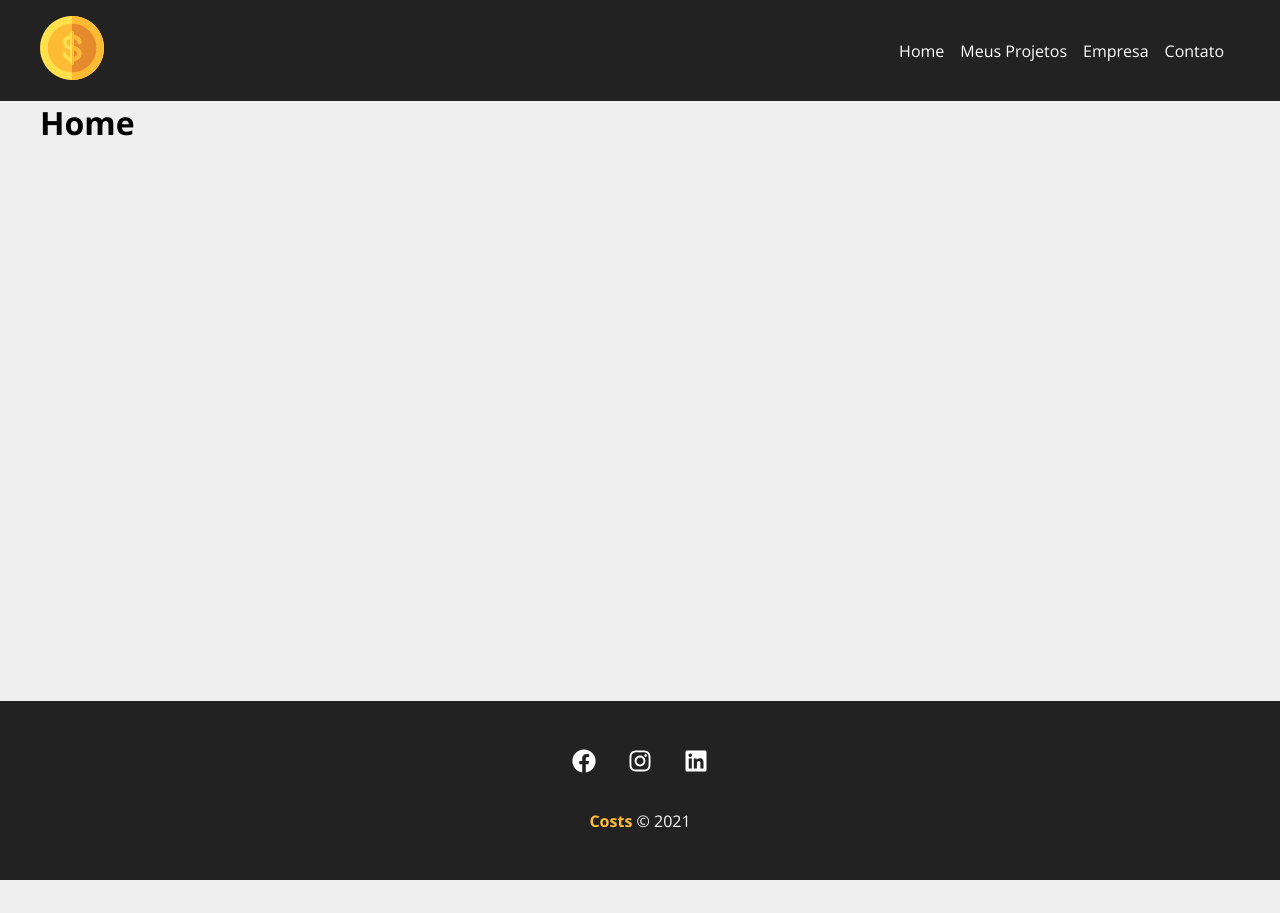
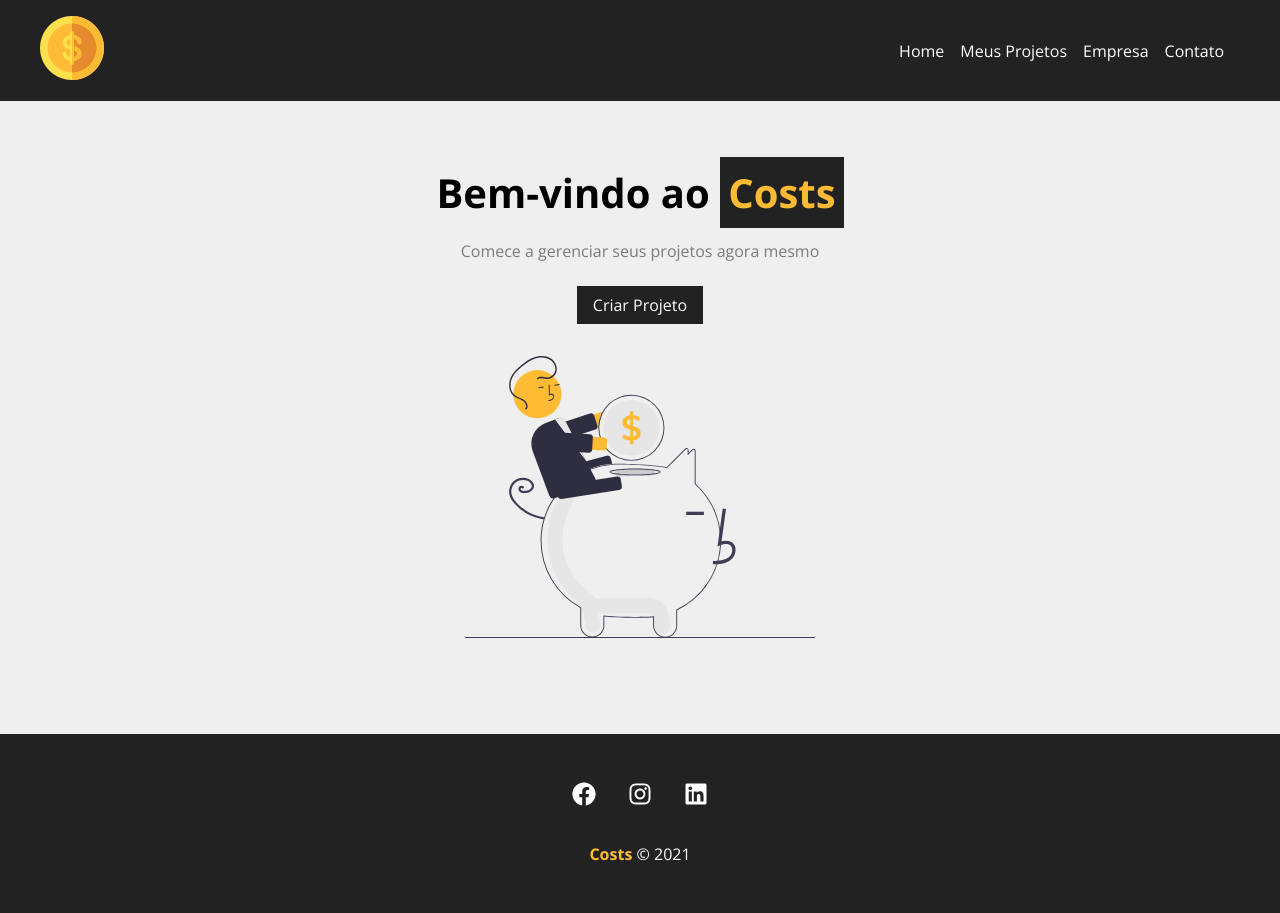
Before and after one commit to dspippi/servercosts, a React (Create React App) app: page / in a window 1280 px wide. Before the commit the page ends 880 px from the top, so only its background shows below. Built offline with nearby package versions, Linux system fonts and the light colour scheme.

Commit message:
Aula 20: Home concluída

```diff
--- a/src/App.js
+++ b/src/App.js
@@ -1,4 +1,4 @@
-import { BrowserRouter as Router, Switch, Route, Link } from 'react-router-dom'
+import { BrowserRouter as Router, Switch, Route } from 'react-router-dom'
 import Home from './components/pages/Home'
 import Contact from './components/pages/Contact'
 import Company from './components/pages/Company'
--- /dev/null
+++ b/src/components/layout/Home.module.css
@@ -0,0 +1,30 @@
+.home_container{
+    width: 100%;
+    display:flex;
+    flex-direction: column;
+    align-items: center;
+    justify-content: center;
+    padding: 4em;
+}
+
+.home_container h1{
+    font-size:2.5em;
+    margin-bottom: 0.5em;
+
+}
+
+.home_container h1 span{
+    color: #ffbb33;
+    padding: 0.2em;
+    background-color: #222;
+}
+
+.home_container p{
+    margin-bottom: 1.5em;
+    color: #7b7b7b;
+}
+
+.home_container img{
+    width: 350px;
+    margin: 2em 0;
+}
--- /dev/null
+++ b/src/components/layout/LinkButton.js
@@ -0,0 +1,9 @@
+import styles from './LinkButton.module.css'
+import {Link} from 'react-router-dom'
+
+function LinkButton({to, text}){
+return(
+    <Link className={styles.btn} to={to}>{text}</Link>
+)
+}
+export default LinkButton
--- /dev/null
+++ b/src/components/layout/LinkButton.module.css
@@ -0,0 +1,11 @@
+.btn{
+    background-color: #222;
+    color:#FFF;
+    padding: 0.5em 1em;
+    text-decoration: none;
+    transition: 0.5s;
+}
+
+.btn:hover{
+    color: #ffbb33;
+}
--- a/src/components/pages/Home.js
+++ b/src/components/pages/Home.js
@@ -1,4 +1,17 @@
-function Home(){
-    return(<h1>Home</h1>)
+import styles from '../layout/Home.module.css'
+import savings from '../../img/savings.svg'
+import LinkButton from '../layout/LinkButton'
+
+function Home() {
+    return (
+        <section className={styles.home_container}>
+            <h1>Bem-vindo ao <span>Costs</span></h1>
+            <p>Comece a gerenciar seus projetos agora mesmo</p>
+
+            <LinkButton to="/newproject" text="Criar Projeto"/>
+
+            <img src={savings} alt="Costs" />
+
+        </section>)
 }
 export default Home
```
